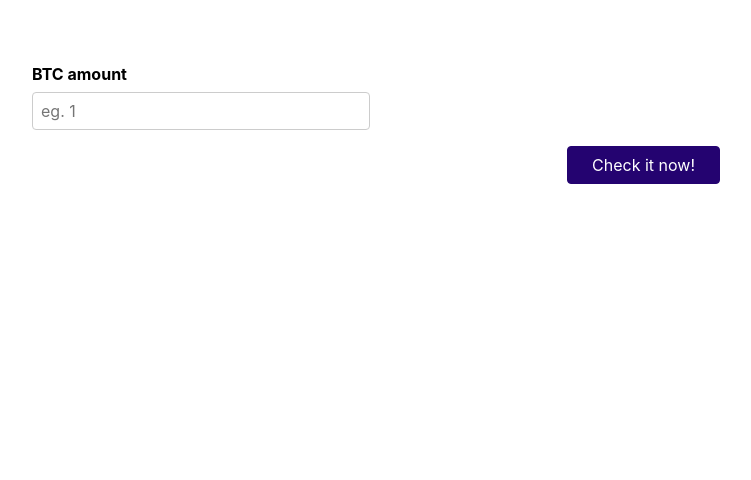
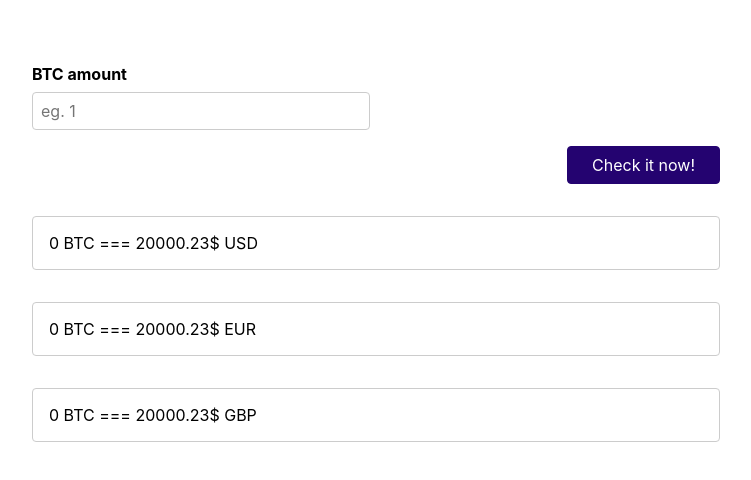
Before and after one commit to dirdakas/crypto-currency-reactjs, a React (Create React App) app: page / in a window 1280 px wide. Shown: the top 480 px of the page, without its empty margins (264-1015 px from the left). Built offline with nearby package versions, Linux system fonts and the light colour scheme.

Commit message:
feat: added initial currencyField component

```diff
--- a/src/App.js
+++ b/src/App.js
@@ -1,9 +1,22 @@
+import { useState } from 'react';
+
 import FormBTC from './components/FormBTC';
+import CurrencyField from './components/CurrencyField';
+import { AVAILABLE_CURRENCIES_LIST } from './components/models/Utils';
 
 function App() {
+  const [activeCurrencies, setActiveCurrencies] = useState(AVAILABLE_CURRENCIES_LIST);
+  const [amountBTC, setAmountBTC] = useState(0);
+
+  const amountHandler = (amount) => {
+    console.log('amount from form: ', amount)
+    setAmountBTC(amount ? amount : 0);
+  };
+
   return (
     <div className="app">
-      <FormBTC></FormBTC>
+      <FormBTC onAmountChange={amountHandler}/>
+      { activeCurrencies.map(currency => <CurrencyField currency={currency} amount={amountBTC} />) }
     </div>
   );
 }
--- /dev/null
+++ b/src/components/CurrencyField.css
@@ -0,0 +1,6 @@
+.currency-field {
+  margin-top: 2rem;
+  padding: 1rem;
+  border-radius: 4px;
+  border: 1px solid #ccc;
+}
--- /dev/null
+++ b/src/components/CurrencyField.js
@@ -0,0 +1,11 @@
+import './CurrencyField.css';
+
+function CurrencyField(params) {
+  return (
+    <div className='currency-field'>
+      {params.amount} BTC ===  20000.23$ {params.currency}
+    </div>
+  );
+}
+
+export default CurrencyField;
--- a/src/components/FormBTC.js
+++ b/src/components/FormBTC.js
@@ -1,8 +1,10 @@
-import { useState } from 'react';
+import { useState, useEffect } from 'react';
+
 import './FormBTC.css';
+import { MOCKED_USD_RESPONSE, AVAILABLE_CURRENCIES_LIST } from './models/Utils';
 
-
-const  FormBTC = () => {
+const  FormBTC = (props) => {
+  console.log('FormBTC props', props)
   const [enteredAmount, setEnteredAmount] = useState('');
   const [enteredAmountTouched, setEnteredAmountTouched] = useState(false);
 
@@ -12,6 +14,7 @@ const  FormBTC = () => {
 
   const amountInputChangeHandler = event => {
     setEnteredAmount(event.target.value);
+    props.onAmountChange(event.target.value);
   }
 
   const amountInputBlurHandler = event => {
--- /dev/null
+++ b/src/components/models/Utils.js
@@ -0,0 +1,12 @@
+export const MOCKED_USD_RESPONSE = {
+  currencyFrom: "BTC",
+  currencyFromScale: 8,
+  currencyTo: "EUR",
+  currencyToScale: 2,
+  last: 0.00003828,
+  lastHP: 0.0000382810286878028986394922404400000000,
+  timestamp: 1679393103390,
+  friendlyLast: "1 EUR = 0.00003828 BTC"
+};
+
+export const AVAILABLE_CURRENCIES_LIST = ['USD', 'EUR', 'GBP'];
```
